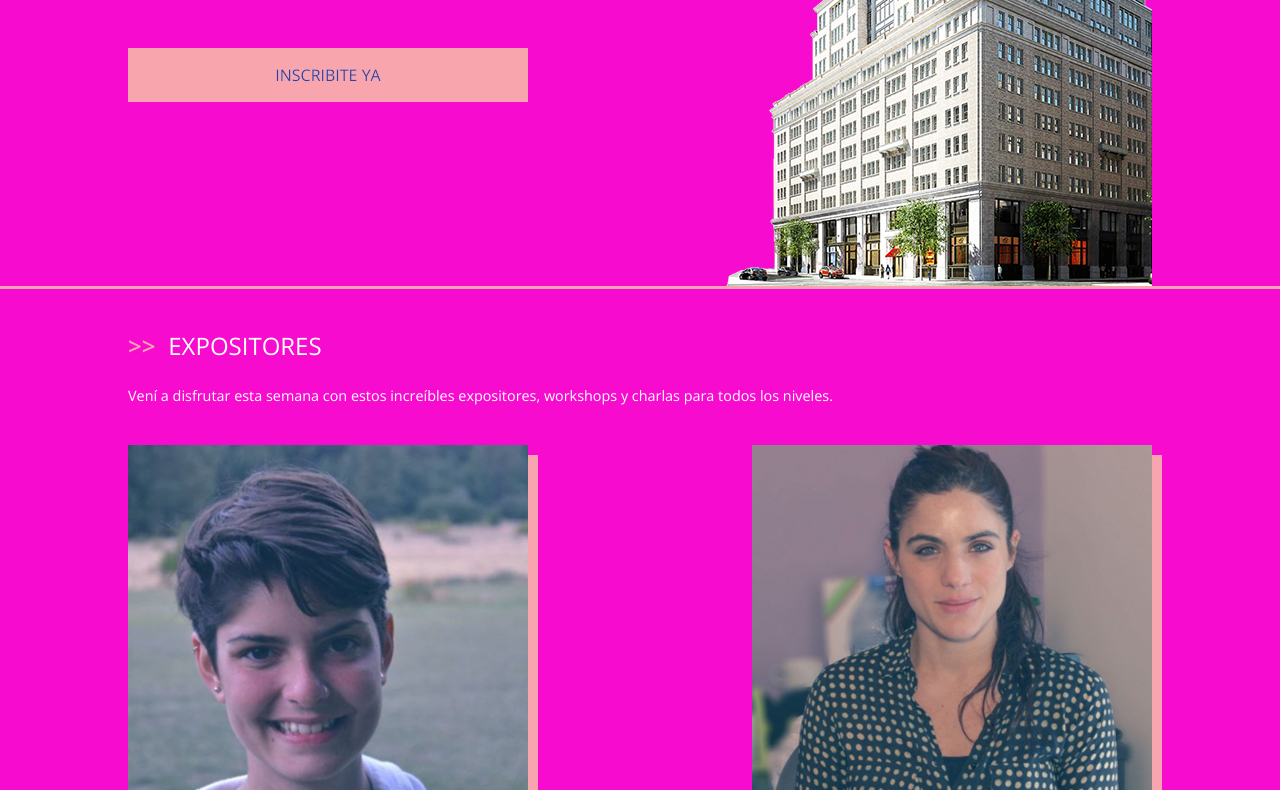
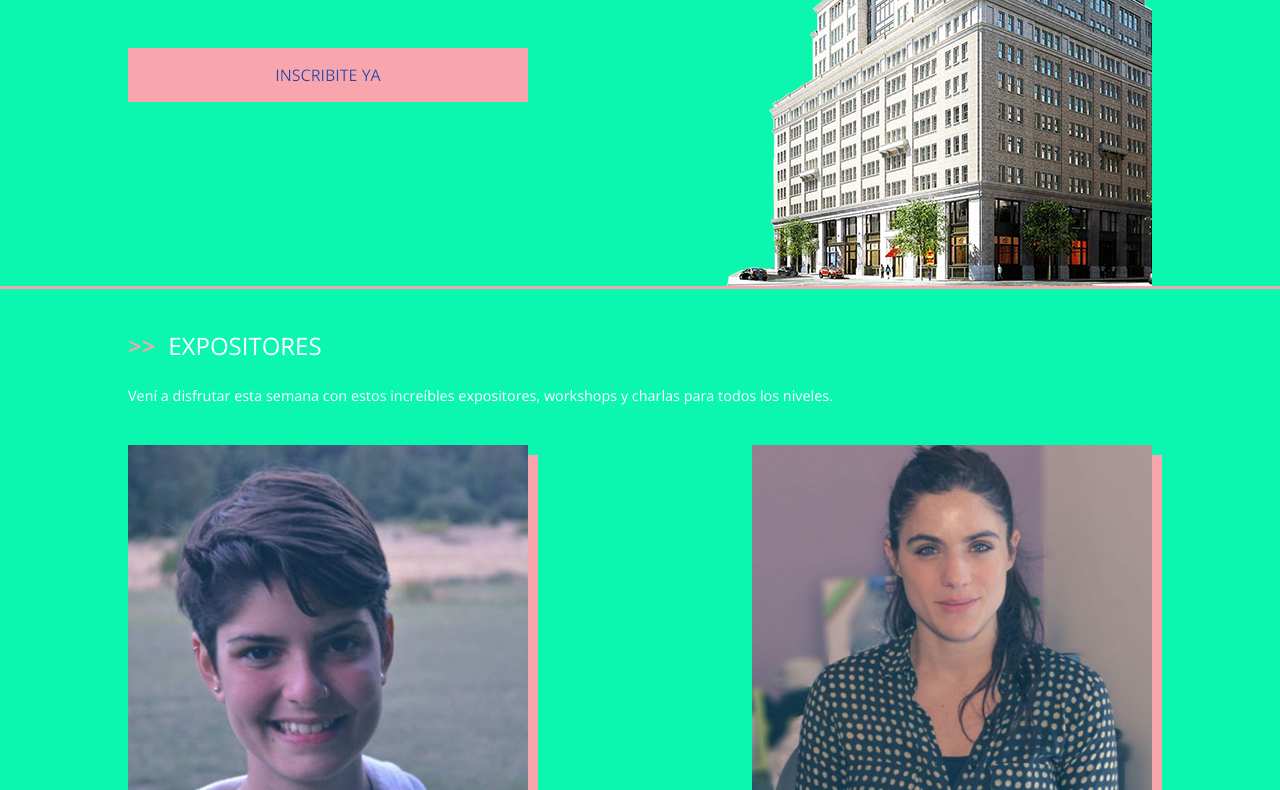
Before and after one commit to florenciazaccara/sitio, a plain HTML site: page index.html in a window 1280 px wide. Shown: the part 325-1115 px from the top of the page. Drawn offline with nearby package versions, Linux system fonts and the light colour scheme.

Commit message:
Cambio color

```diff
--- a/css/style.css
+++ b/css/style.css
@@ -7,7 +7,7 @@
   box-sizing: border-box; }
 
 body {
-  background-color: #f70bcf;
+  background-color: #0bf7b0;
   font-family: "Open Sans", sans-serif;
   color: #FFF;
   overflow-x: hidden; }
```
